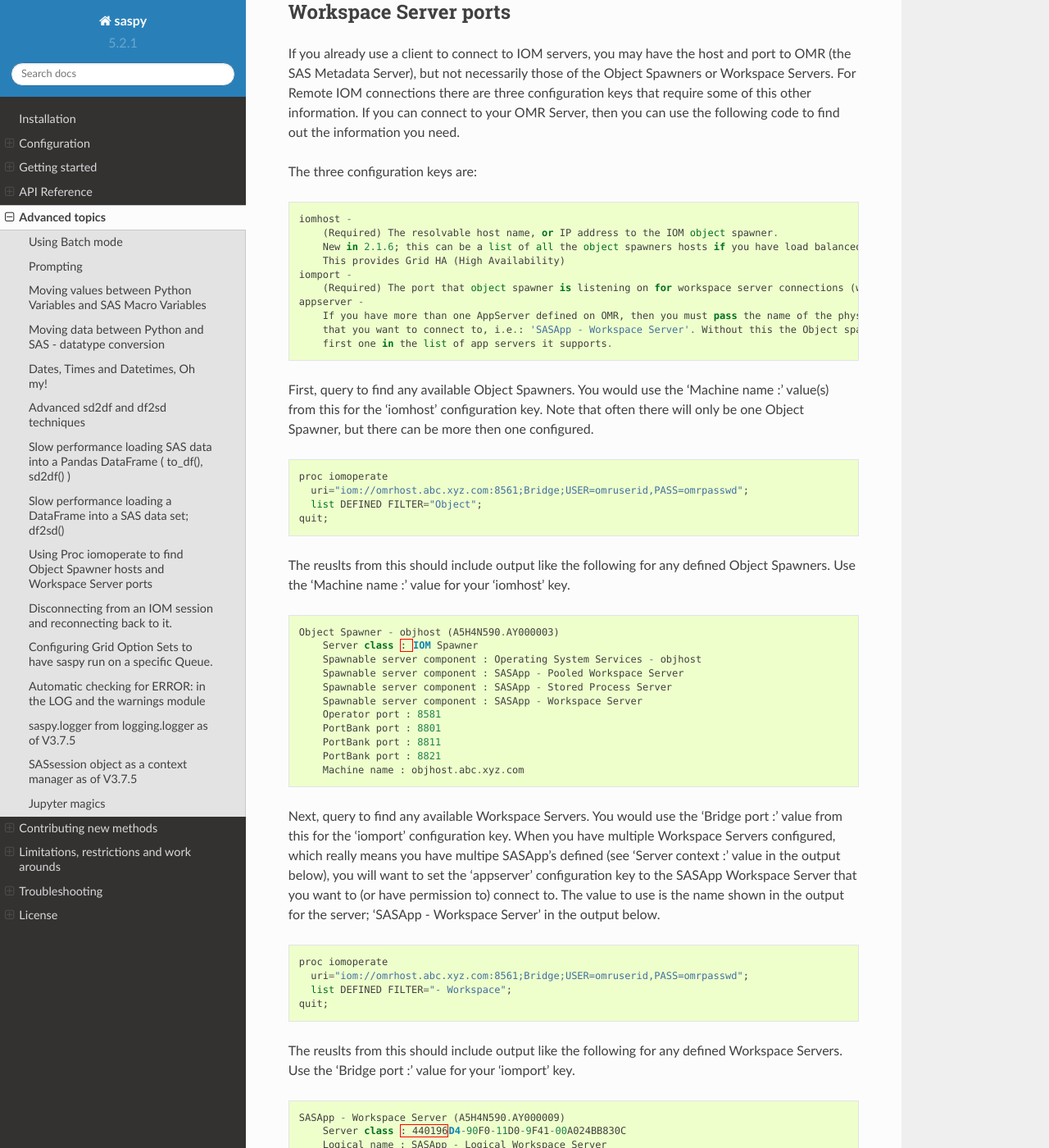
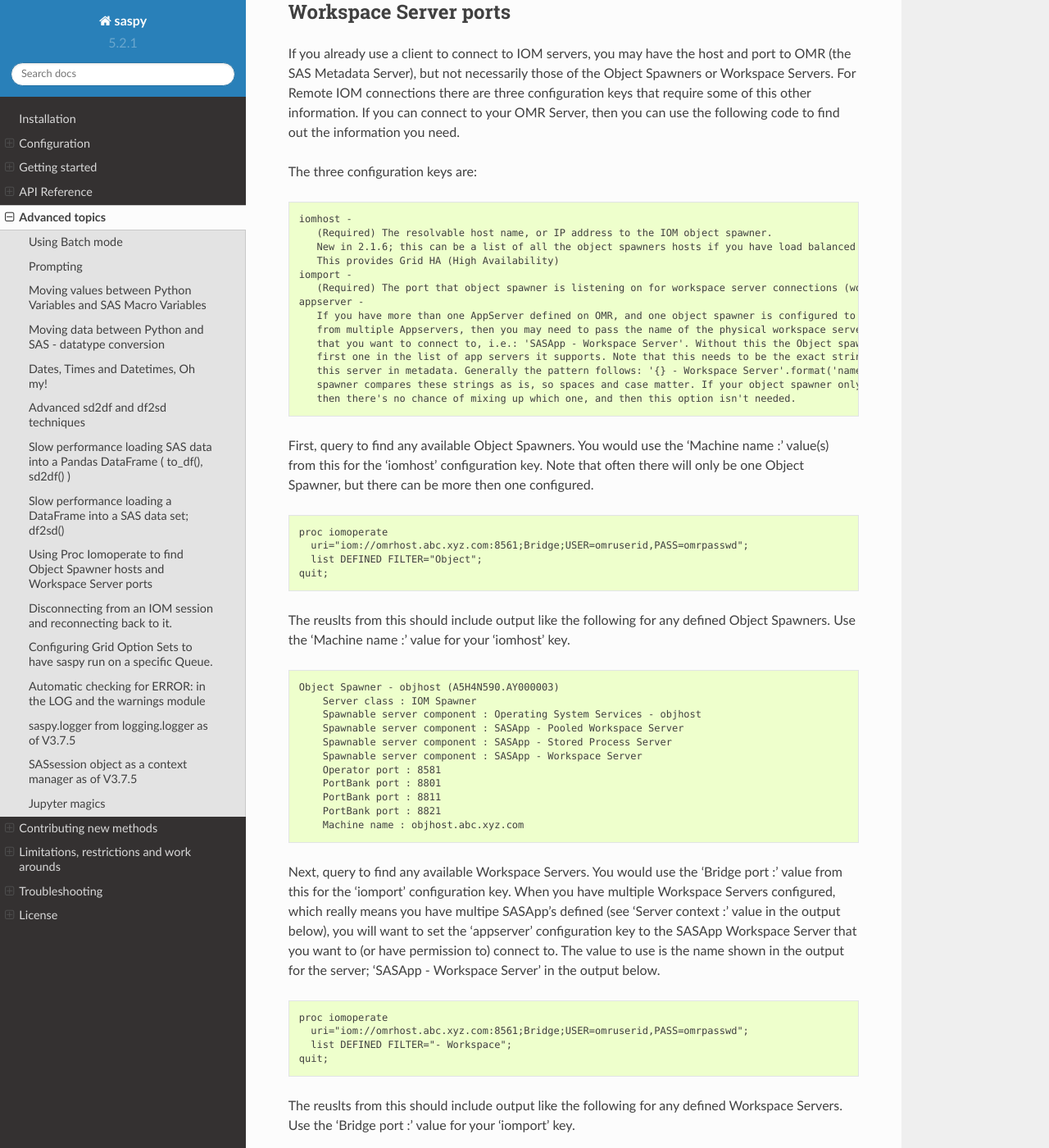
Before and after one commit to sassoftware/saspy, a Sphinx documentation site: the page built from saspy/doc/source/advanced-topics.rst, in a window 1280 px wide and 1400 px high, scrolled down 13225 px. Shown: the whole window at 82% size. Built offline with Sphinx 7.4.7 and the Read the Docs theme 2.0.0, drawn with Linux system fonts in a browser that asks for light colours; some of the changed text lies outside the part shown.

Commit message:
tweak doc

```diff
--- a/saspy/doc/source/advanced-topics.rst
+++ b/saspy/doc/source/advanced-topics.rst
@@ -687,7 +687,7 @@
 
 
 *****************************************************************************
-Using Proc iomoperate to find Object Spawner hosts and Workspace Server ports
+Using Proc Iomoperate to find Object Spawner hosts and Workspace Server ports
 *****************************************************************************
 
 If you already use a client to connect to IOM servers, you may have the host and port to OMR
@@ -697,25 +697,29 @@
 
 The three configuration keys are:
 
-.. code-block:: ipython3
+.. code-block:: text
 
     iomhost -
-        (Required) The resolvable host name, or IP address to the IOM object spawner.
-        New in 2.1.6; this can be a list of all the object spawners hosts if you have load balanced object spawners.
-        This provides Grid HA (High Availability)
+       (Required) The resolvable host name, or IP address to the IOM object spawner.
+       New in 2.1.6; this can be a list of all the object spawners hosts if you have load balanced object spawners.
+       This provides Grid HA (High Availability)
     iomport -
-        (Required) The port that object spawner is listening on for workspace server connections (workspace server port - not object spawner port!).
+       (Required) The port that object spawner is listening on for workspace server connections (workspace server port - not object spawner port!).
     appserver -
-        If you have more than one AppServer defined on OMR, then you must pass the name of the physical workspace server
-        that you want to connect to, i.e.: 'SASApp - Workspace Server'. Without this the Object spawner will only try the
-        first one in the list of app servers it supports.
+       If you have more than one AppServer defined on OMR, and one object spawner is configured to start workspace servers
+       from multiple Appservers, then you may need to pass the name of the physical workspace server (as defined in metadata)
+       that you want to connect to, i.e.: 'SASApp - Workspace Server'. Without this the Object spawner will only try the
+       first one in the list of app servers it supports. Note that this needs to be the exact string that is the Name for
+       this server in metadata. Generally the pattern follows: '{} - Workspace Server'.format('name you gave it'). The object
+       spawner compares these strings as is, so spaces and case matter. If your object spawner only starts one workspace server,
+       then there's no chance of mixing up which one, and then this option isn't needed.
 
 
 First, query to find any available Object Spawners. You would use the 'Machine name :' value(s) from
 this for the 'iomhost' configuration key. Note that often there will only be one Object Spawner, but
 there can be more then one configured.
 
-.. code-block:: ipython3
+.. code-block:: text
 
     proc iomoperate
       uri="iom://omrhost.abc.xyz.com:8561;Bridge;USER=omruserid,PASS=omrpasswd";
@@ -725,7 +729,7 @@
 The reuslts from this should include output like the following for any defined Object Spawners.
 Use the 'Machine name :' value for your 'iomhost' key.
 
-.. code-block:: ipython3
+.. code-block:: text
 
     Object Spawner - objhost (A5H4N590.AY000003)
         Server class : IOM Spawner
@@ -747,7 +751,7 @@
 to (or have permission to) connect to. The value to use is the name shown in the output for the server;
 'SASApp - Workspace Server' in the output below.
 
-.. code-block:: ipython3
+.. code-block:: text
 
     proc iomoperate
       uri="iom://omrhost.abc.xyz.com:8561;Bridge;USER=omruserid,PASS=omrpasswd";
@@ -757,7 +761,7 @@
 The reuslts from this should include output like the following for any defined Workspace Servers.
 Use the 'Bridge port :' value for your 'iomport' key.
 
-.. code-block:: ipython3
+.. code-block:: text
 
     SASApp - Workspace Server (A5H4N590.AY000009)
         Server class : 440196D4-90F0-11D0-9F41-00A024BB830C
--- a/saspy/doc/source/configuration.rst
+++ b/saspy/doc/source/configuration.rst
@@ -645,8 +645,8 @@
 but rather connects directly to an Object Spawner to get access to a Workspace Server. If you already
 access these with other SAS clients, like Enterprise Guide (EG), you may already be familiar with
 connecting to OMR, but not directly to the others by host/port. There is information in the
-:doc:`advanced-topics` section about using Proc iomoperate to find Object Spawners and Workspace
-Server to get values for the three keys defined below (iomhost, iomport, appserver).
+:doc:`advanced-topics` section titled `Using Proc Iomoperate to find Object Spawner hosts and Workspace Server ports`
+to get values for the three keys defined below (iomhost, iomport, appserver).
 
 The following keys are available for the configuration definition dictionary:
 
```
